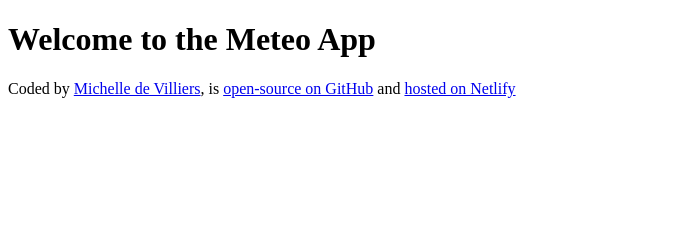
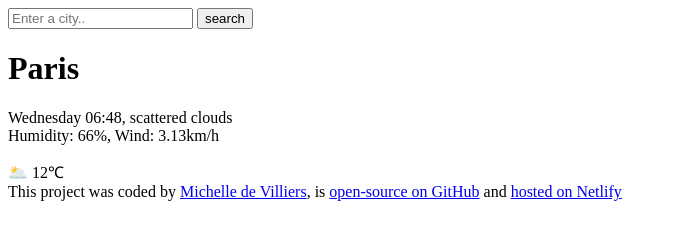
Before and after one commit to Michellex255/Meteo, a plain HTML site: page index.html in a window 1280 px wide. Shown: the whole page, without its empty margins (0-677 px from the left). Drawn offline with Linux system fonts and the light colour scheme.

Commit message:
Amended title and updated the html

```diff
--- a/index.html
+++ b/index.html
@@ -3,12 +3,28 @@
   <head>
     <meta charset="UTF-8" />
     <meta name="viewport" content="width=device-width, initial-scale=1.0" />
-    <title>Metei App</title>
+    <title>meteo-first-project App</title>
   </head>
   <body>
-    <h1>Welcome to the Meteo App</h1>
+    <header>
+      <form>
+        <input type="search" placeholder="Enter a city.." required />
+        <input type="submit" value="search" />
+      </form>
+    </header>
+    <main>
+      <div>
+        <h1>Paris</h1>
+        <p>
+          Wednesday 06:48, scattered clouds
+          <br />
+          Humidity: 66%, Wind: 3.13km/h
+        </p>
+      </div>
+      <div>🌥️ 12℃</div>
+    </main>
     <footer>
-      Coded by
+      This project was coded by
       <a href="https://github.com/Michellex255/" target="_blank">
         Michelle de Villiers</a
       >, is
```
